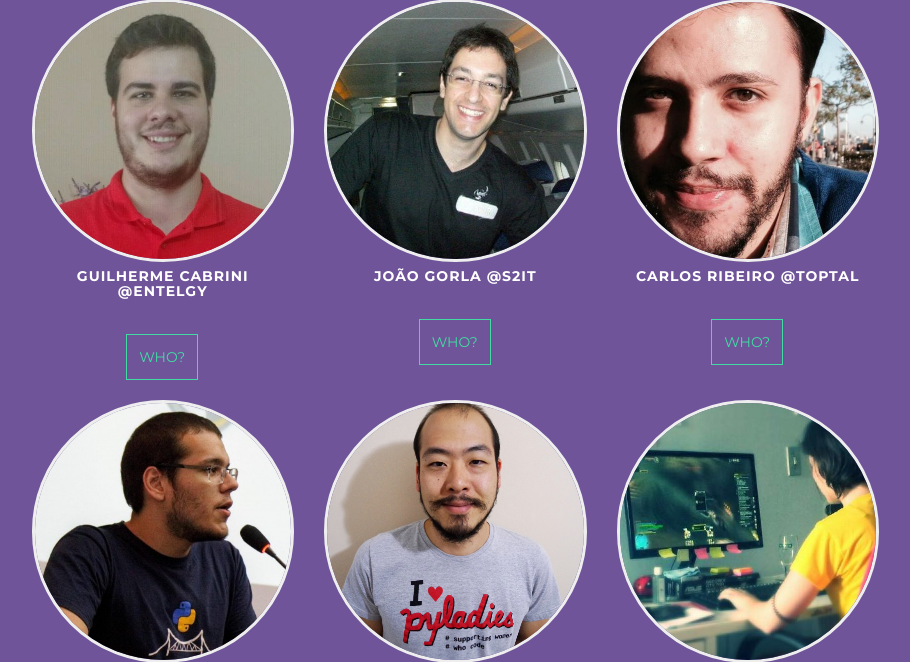
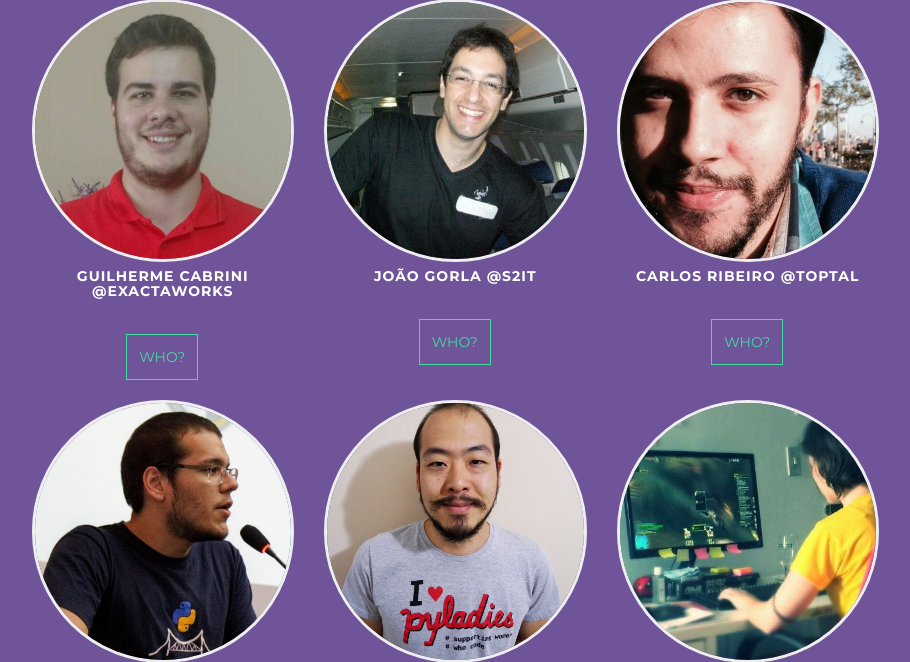
Before and after one commit to opensanca/website, a PHP site: page / in a window 1280 px wide. Shown: the part 3327-3989 px from the top of the page, without its empty margins (136-1046 px from the left). Run offline with PHP 8.4, Linux system fonts and the light colour scheme; some libraries are stand-ins or nearby versions.

Commit message:
update company.

```diff
--- a/index.php
+++ b/index.php
@@ -187,7 +187,7 @@
            <div class="row">
              <div class="col-md-offset-1 col-md-3">
                <img src="img/guilherme_cabrini.jpg" class="img-responsive img-circle" />
-               <h5>Guilherme Cabrini @Entelgy</h5>
+               <h5>Guilherme Cabrini @Exactaworks</h5>
                    <span class="input-group-btn">
                     <button class="btn btn-default btn-green" type="button"> <a href="https://br.linkedin.com/in/guilherme-cabrini-da-silva-ab2a5089" target="_blank"> Who? </a></button>
                   </span>
```
